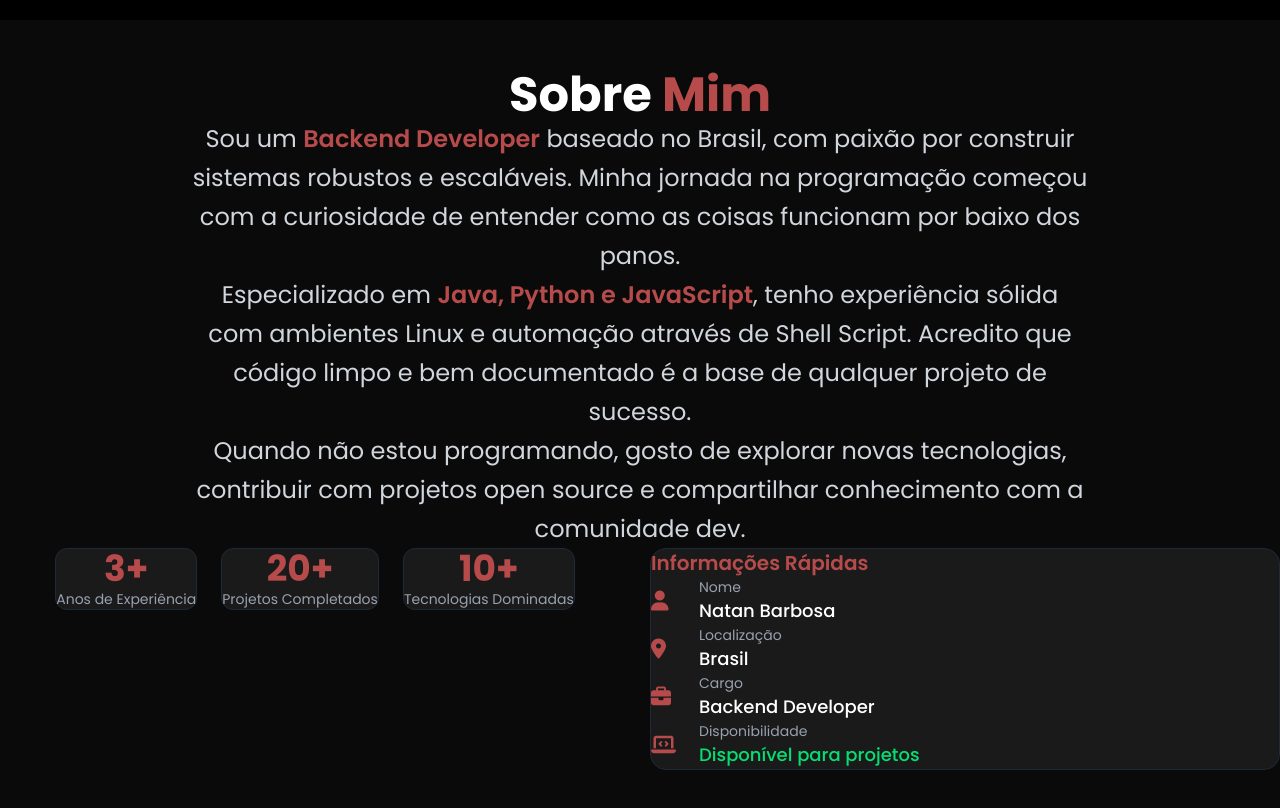
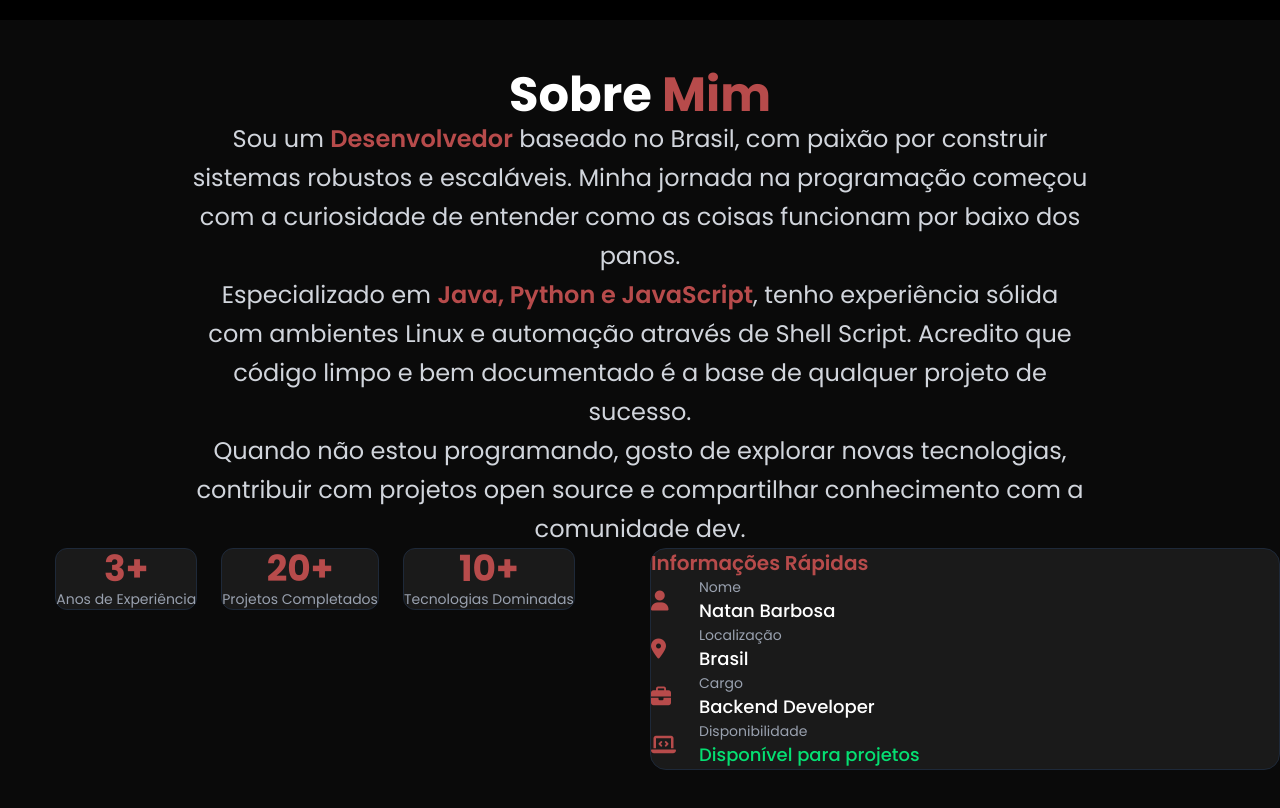
Before and after one commit to natanbs-dev/natanbs-dev-portifolio, a React (Vite) app: page / in a window 1280 px wide. Shown: the part 780-1588 px from the top of the page. Built offline with nearby package versions, Linux system fonts and the light colour scheme.

Commit message:
fix: corrigindo funcao

```diff
--- a/src/App.tsx
+++ b/src/App.tsx
@@ -262,7 +262,7 @@ export function App() {
           <div className="w-full flex justify-center mb-20">
             <div className="max-w-4xl text-center space-y-8 px-4">
               <p className="text-xl md:text-2xl text-gray-300 leading-relaxed">
-                Sou um <span className="text-[#b74b4b] font-semibold">Backend Developer</span> baseado no Brasil,
+                Sou um <span className="text-[#b74b4b] font-semibold">Desenvolvedor</span> baseado no Brasil,
                 com paixão por construir sistemas robustos e escaláveis. Minha jornada na programação começou
                 com a curiosidade de entender como as coisas funcionam por baixo dos panos.
               </p>
```
